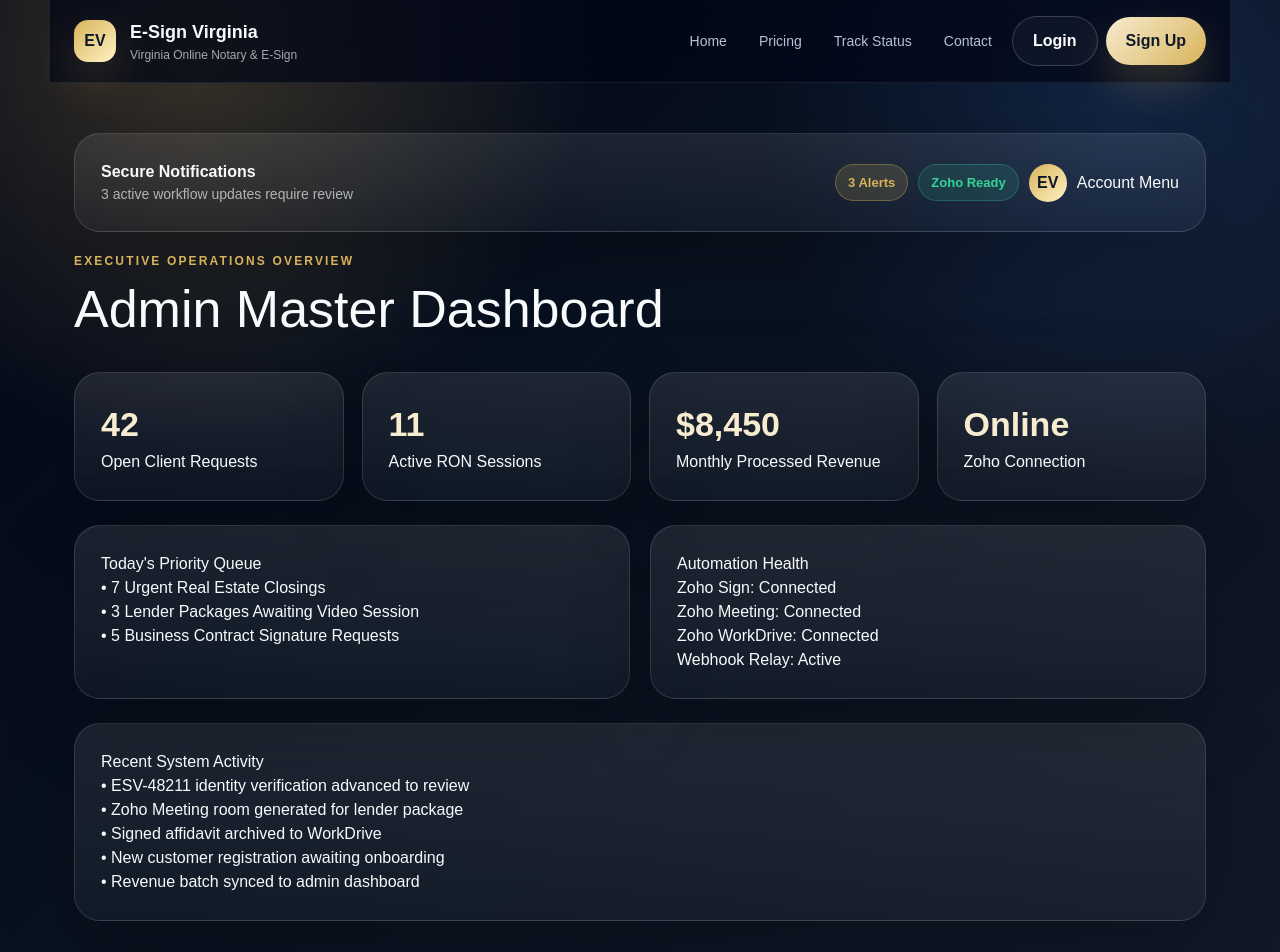
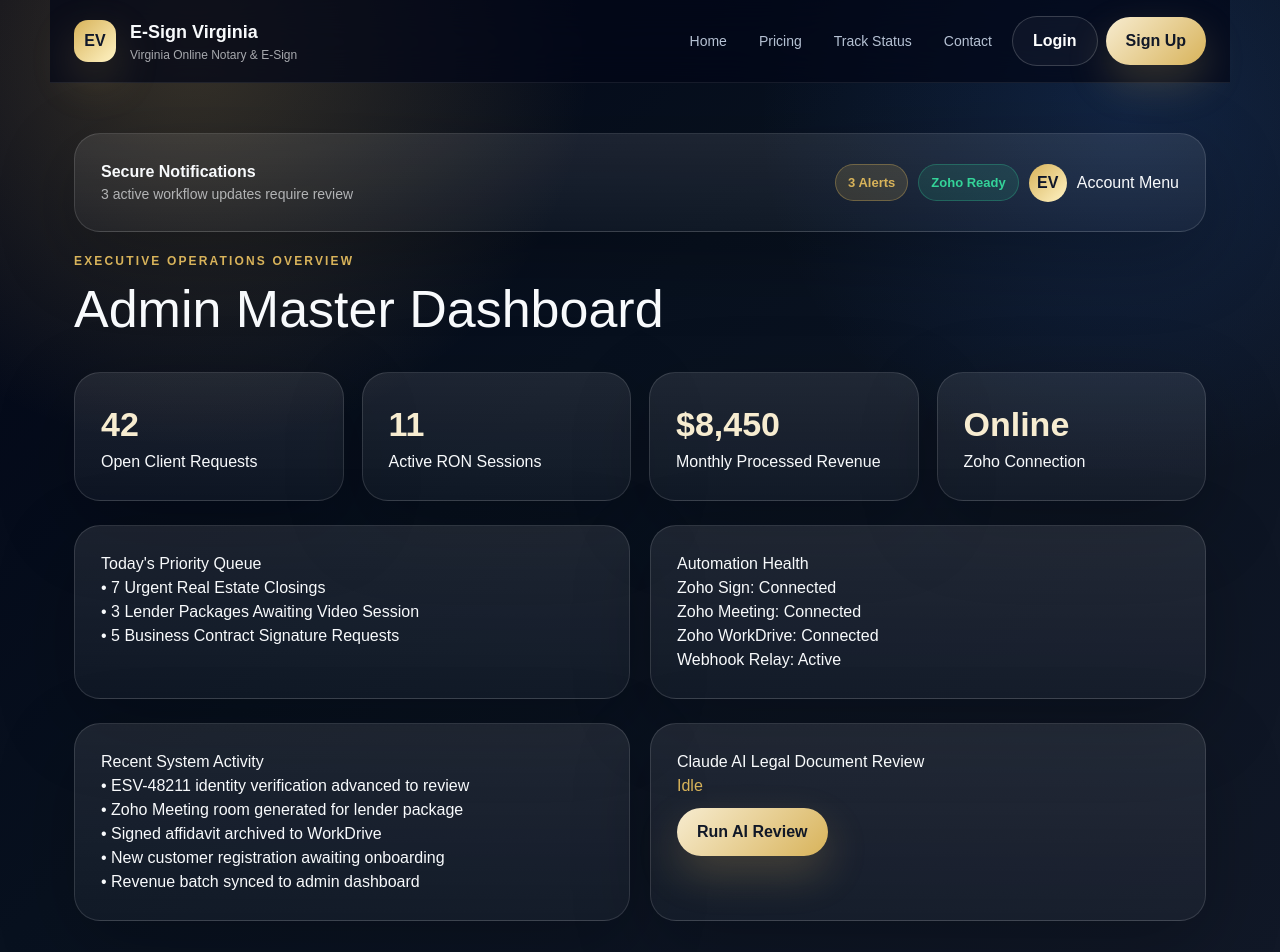
Before and after one commit to rawillia9801/esign, a Next.js app: page /admin in a window 1280 px wide. Shown: the top 952 px of the page. Built offline with nearby package versions, Linux system fonts and the light colour scheme.

Commit message:
Add Claude AI review panel to admin dashboard

```diff
--- a/app/admin/page.tsx
+++ b/app/admin/page.tsx
@@ -1,6 +1,7 @@
 import Header from '../../components/Header'
 import ProfileBar from '../../components/ProfileBar'
 import ActivityFeed from '../../components/ActivityFeed'
+import ClaudeReviewPanel from '../../components/ClaudeReviewPanel'
 
 export default function AdminDashboard(){
  return (
@@ -34,8 +35,9 @@ export default function AdminDashboard(){
       </div>
     </div>
 
-    <div style={{marginTop:'24px'}}>
+    <div className="grid-2" style={{marginTop:'24px'}}>
       <ActivityFeed />
+      <ClaudeReviewPanel />
     </div>
    </div>
   </main>
```
